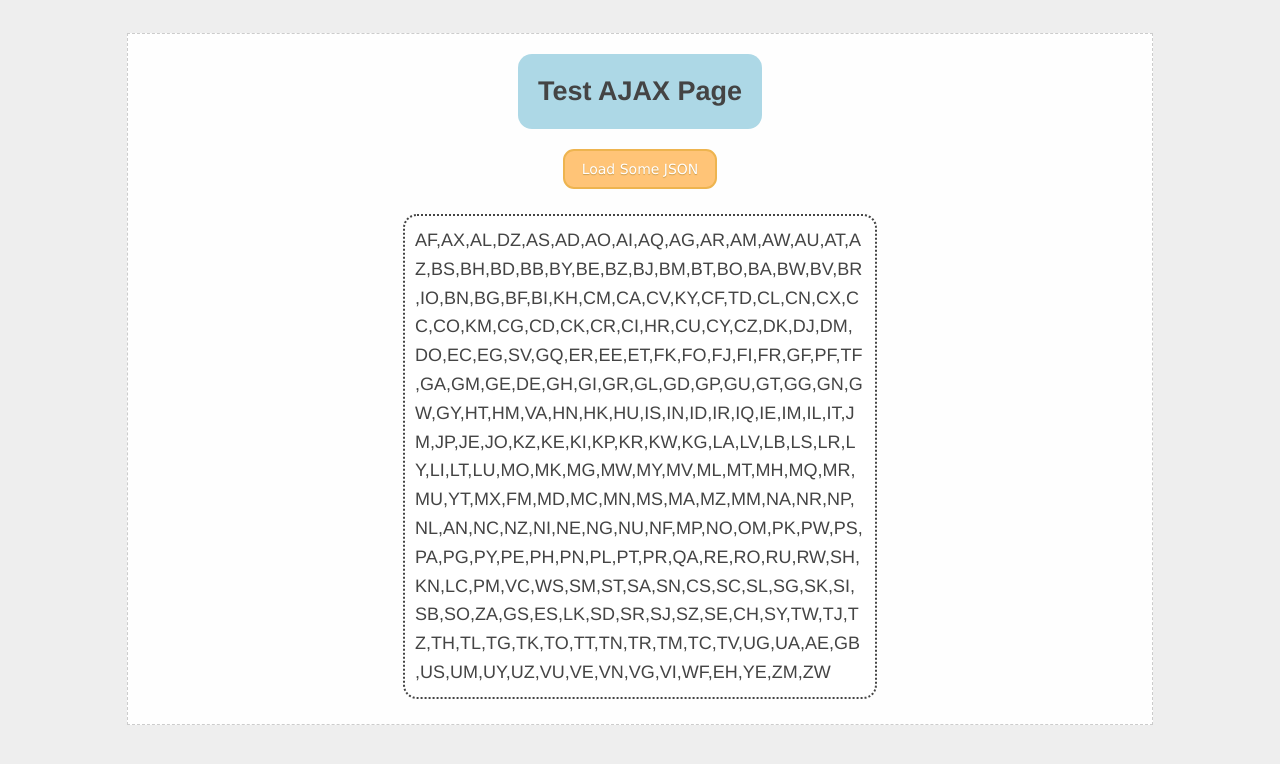
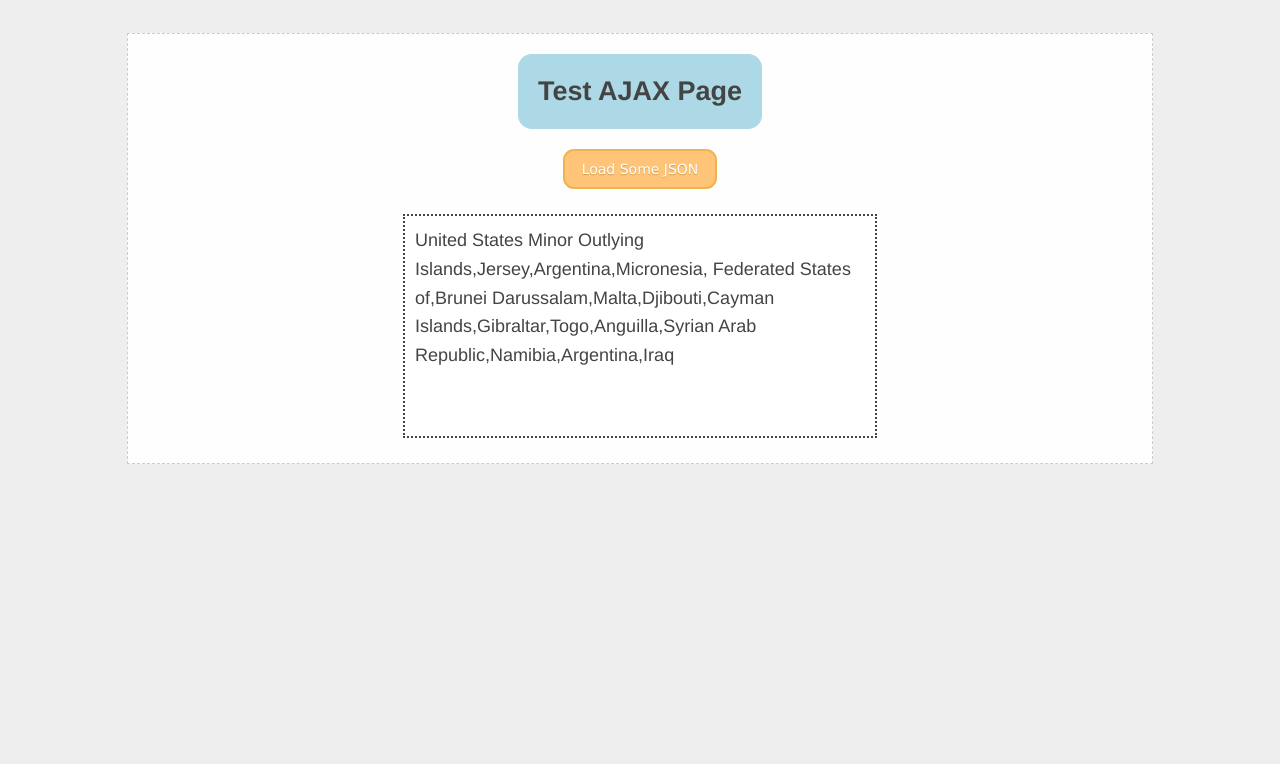
Before and after one commit to tsaund/tsaund.github.io, a plain HTML site: page lab_6_ajax/index.html in a window 1280 px wide. Both pictures are taken after a click on the button "Load Some JSON". Drawn offline with Linux system fonts and the light colour scheme.

Commit message:
Update index.html

```diff
--- a/lab_6_ajax/index.html
+++ b/lab_6_ajax/index.html
@@ -11,16 +11,31 @@
     <div class="wrapper">
       <div class="header">Test AJAX page</div>
       <button class="button" onclick="loadData()">Load Some JSON</button>
-      <div class="content"></div>
+      <ol class="content"></ol>
       <div class="footer"></div>
     </div>
   </div>
   <script>
+
+    function getRandomIntInclusive(min, max) {
+      min = Math.ceil(min);
+      max = Math.floor(max);
+      return Math.floor(Math.random() * (max - min + 1)) + min; //The maximum is inclusive and the minimum is inclusive
+    }
+
+    function randomNames(names, num){
+      let random_names = [];
+      for(let i = 0; i < num; i += 1){
+        random_names[i] = names[getRandomIntInclusive(0, 242)]
+      }
+      return random_names;
+    }
+
     function loadData() {
       fetch('ajax_sample.json')
         .then(res => res.json())
-        .then(res => res.map(c => c.code))
-        .then(codes => document.querySelector(".content").innerText = codes);
+        .then(res => res.map(n => n.name))
+        .then(names => document.querySelector(".content").innerText = randomNames(names, 15));
     }
   </script>
 </body>
```
